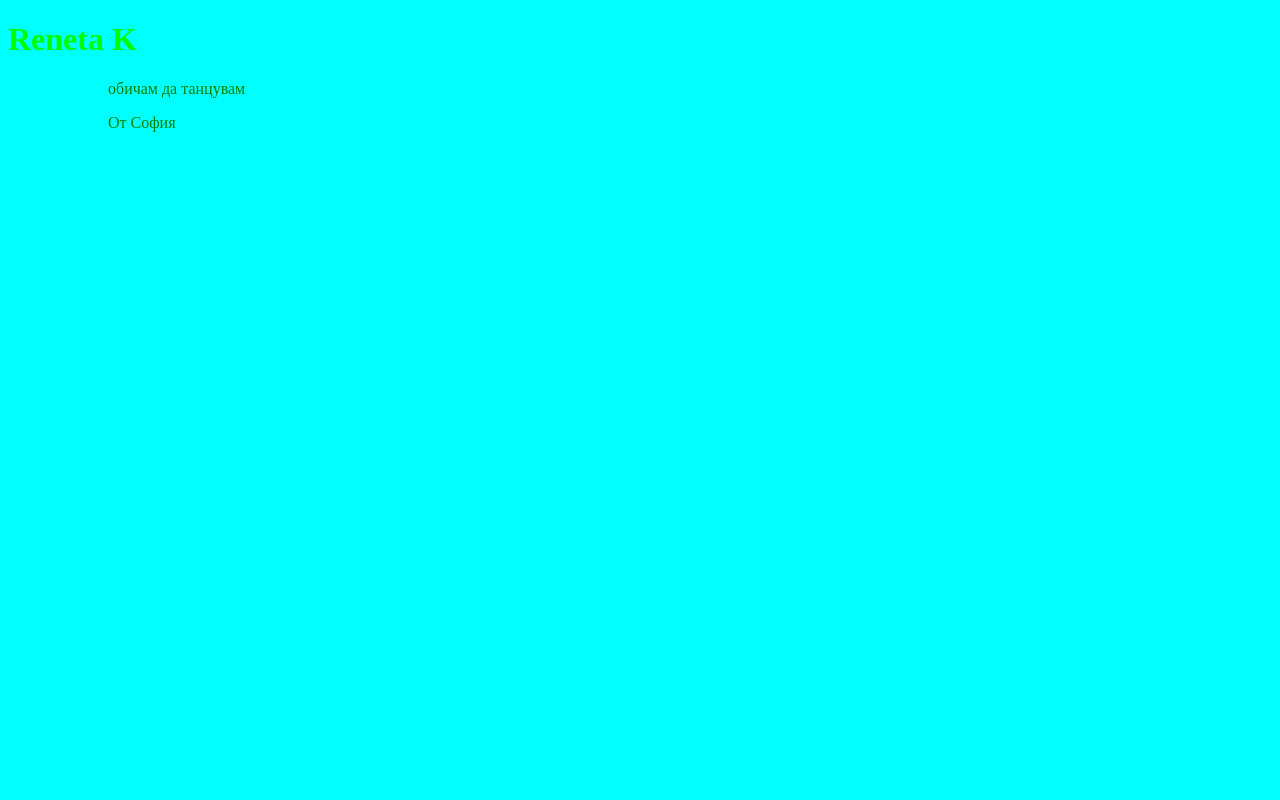
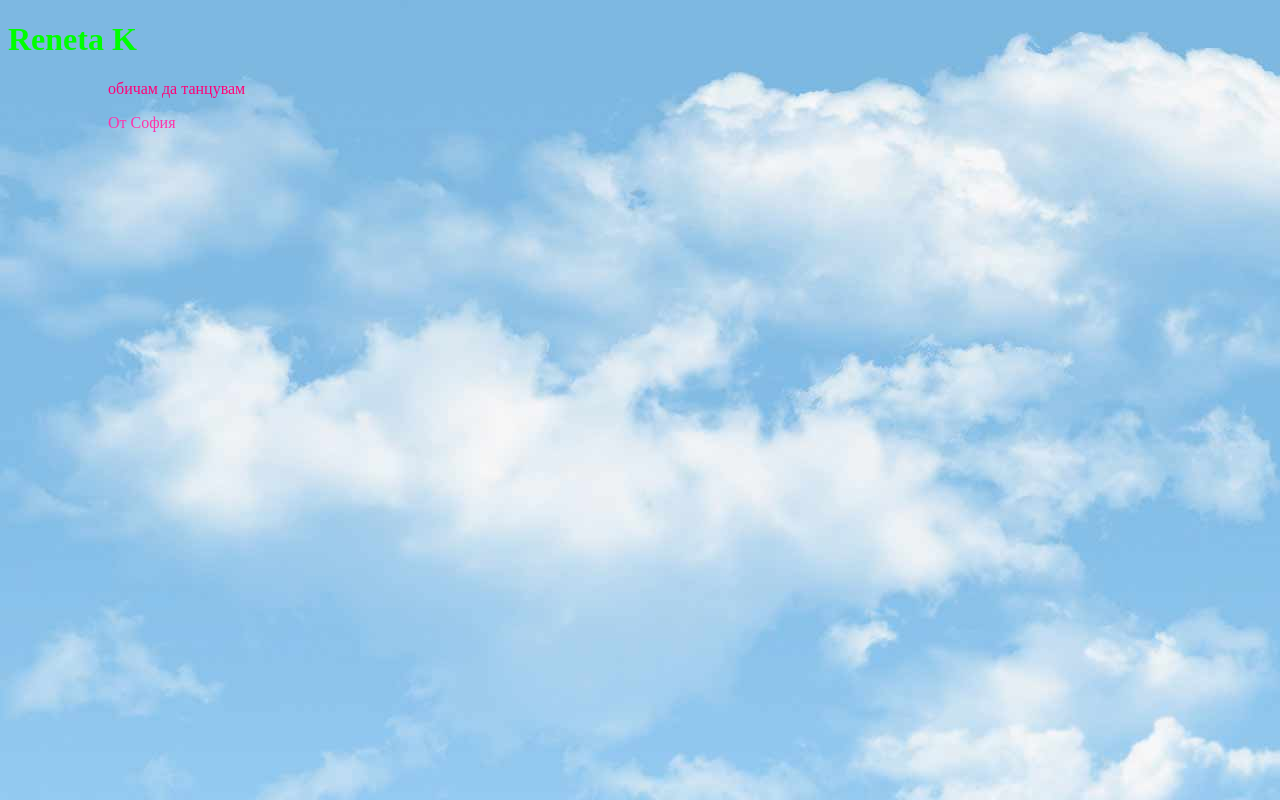
Before and after one commit to reneta/reneta.github.io, a plain HTML site: page index.html in a window 1280 px wide. Drawn offline with Linux system fonts and the light colour scheme.

Commit message:
New version

```diff
--- a/index.html
+++ b/index.html
@@ -11,6 +11,6 @@
 
 	<p>обичам да танцувам</p>
 
-	<p>От София</p>
+	<p id="location">От София</p>
 </body>
 </html>
--- a/styles/style.css
+++ b/styles/style.css
@@ -1,7 +1,17 @@
-h1 {color:#00ff00;}
+h1 {
+	color:#00ff00;
+}
+
 body {
-	color:green;
+	color:#FF0077;
  	background-color: aqua;
+ 	background-image:url("../images/background.jpg");
+}
 
+p {
+	margin-left:100px;
 }
-p { margin-left:100px; }
+
+#location {
+	color:#FF33AA
+}
```
Also changed, not shown: images/Cvetia.jpg (renamed from Cvetia.jpg), images/Flowers.jpg (renamed from Flowers.jpg), images/background.jpg (added).
